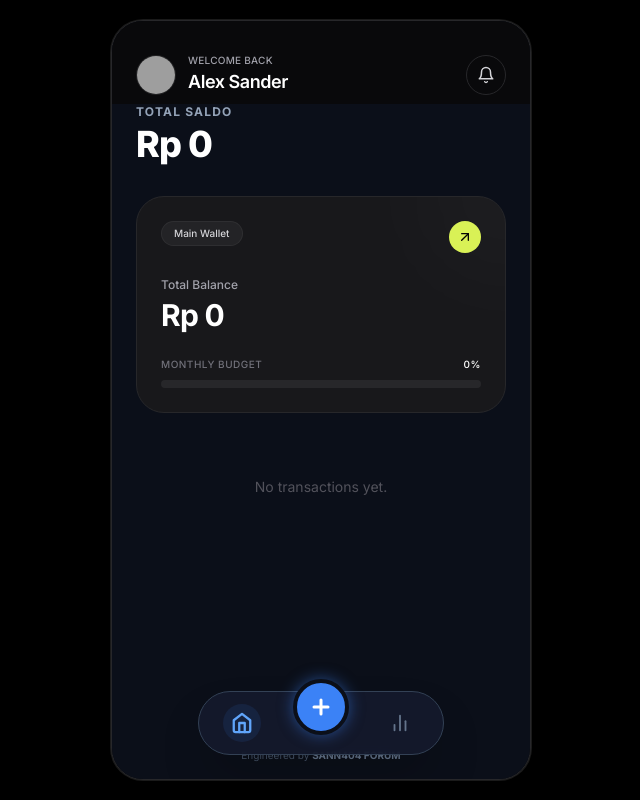
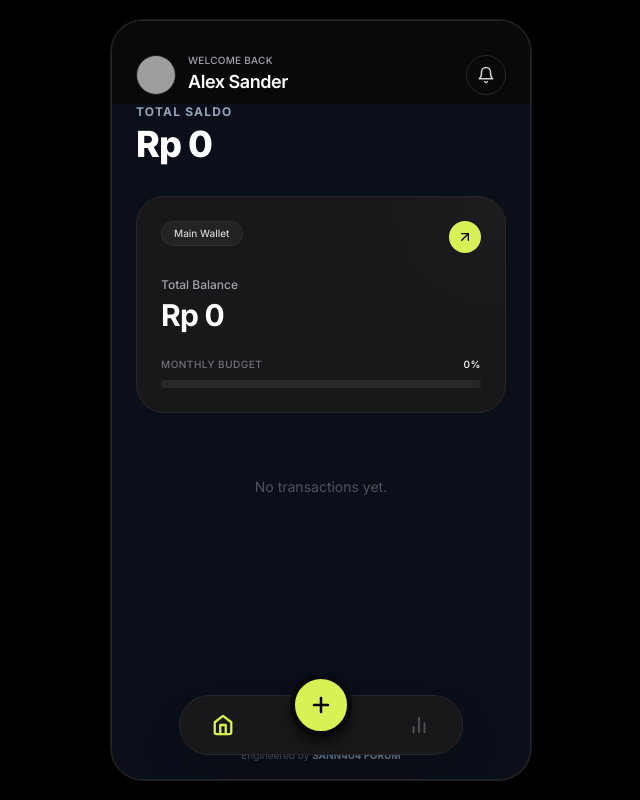
Before and after one commit to sanzzyproject/Finance-tracker-, a Next.js app: page / in a window 1280 px wide. Shown: the whole page, without its empty margins (319-959 px from the left). Built offline with nearby package versions, Linux system fonts and the light colour scheme; grey boxes are pictures that could not be loaded.

Commit message:
Update BottomNav.tsx

```diff
--- a/components/BottomNav.tsx
+++ b/components/BottomNav.tsx
@@ -1,4 +1,4 @@
-import { Home, BarChart2, Plus, User } from 'lucide-react';
+import { Home, BarChart2, Plus } from 'lucide-react';
 
 interface Props {
   currentTab: string;
@@ -8,27 +8,27 @@ interface Props {
 
 export default function BottomNav({ currentTab, onTabChange, onAddClick }: Props) {
   return (
-    <div className="absolute bottom-6 left-0 right-0 px-6 z-40 flex justify-center">
-      <div className="bg-[#151A2D]/90 backdrop-blur-md border border-slate-700 rounded-full px-6 py-3 shadow-2xl flex items-center gap-8">
+    <div className="absolute bottom-6 left-0 right-0 px-10 z-40 flex justify-center">
+      <div className="bg-[#18181B] border border-border rounded-full px-6 py-2.5 shadow-2xl flex items-center gap-12">
 
         <button
           onClick={() => onTabChange('home')}
-          className={`p-2 rounded-full transition-all ${currentTab === 'home' ? 'text-blue-400 bg-blue-500/10' : 'text-slate-500 hover:text-slate-300'}`}
+          className={`transition-all p-2 ${currentTab === 'home' ? 'text-primary' : 'text-zinc-600 hover:text-zinc-400'}`}
         >
           <Home size={22} strokeWidth={currentTab === 'home' ? 2.5 : 2} />
         </button>
 
-        {/* Floating Add Button */}
+        {/* Add Button - Menembus batas atas nav */}
         <button
           onClick={onAddClick}
-          className="bg-blue-500 text-white p-3 rounded-full shadow-[0_0_15px_rgba(59,130,246,0.5)] hover:bg-blue-400 hover:scale-110 transition-all -mt-8 border-4 border-[#0B0F19]"
+          className="bg-primary text-black p-3.5 rounded-full hover:scale-105 transition-all -mt-10 border-[5px] border-background shadow-lg shadow-black/50"
         >
-          <Plus size={24} strokeWidth={3} />
+          <Plus size={24} strokeWidth={2.5} />
         </button>
 
         <button
           onClick={() => onTabChange('stats')}
-          className={`p-2 rounded-full transition-all ${currentTab === 'stats' ? 'text-blue-400 bg-blue-500/10' : 'text-slate-500 hover:text-slate-300'}`}
+          className={`transition-all p-2 ${currentTab === 'stats' ? 'text-primary' : 'text-zinc-600 hover:text-zinc-400'}`}
         >
           <BarChart2 size={22} strokeWidth={currentTab === 'stats' ? 2.5 : 2} />
         </button>
```
